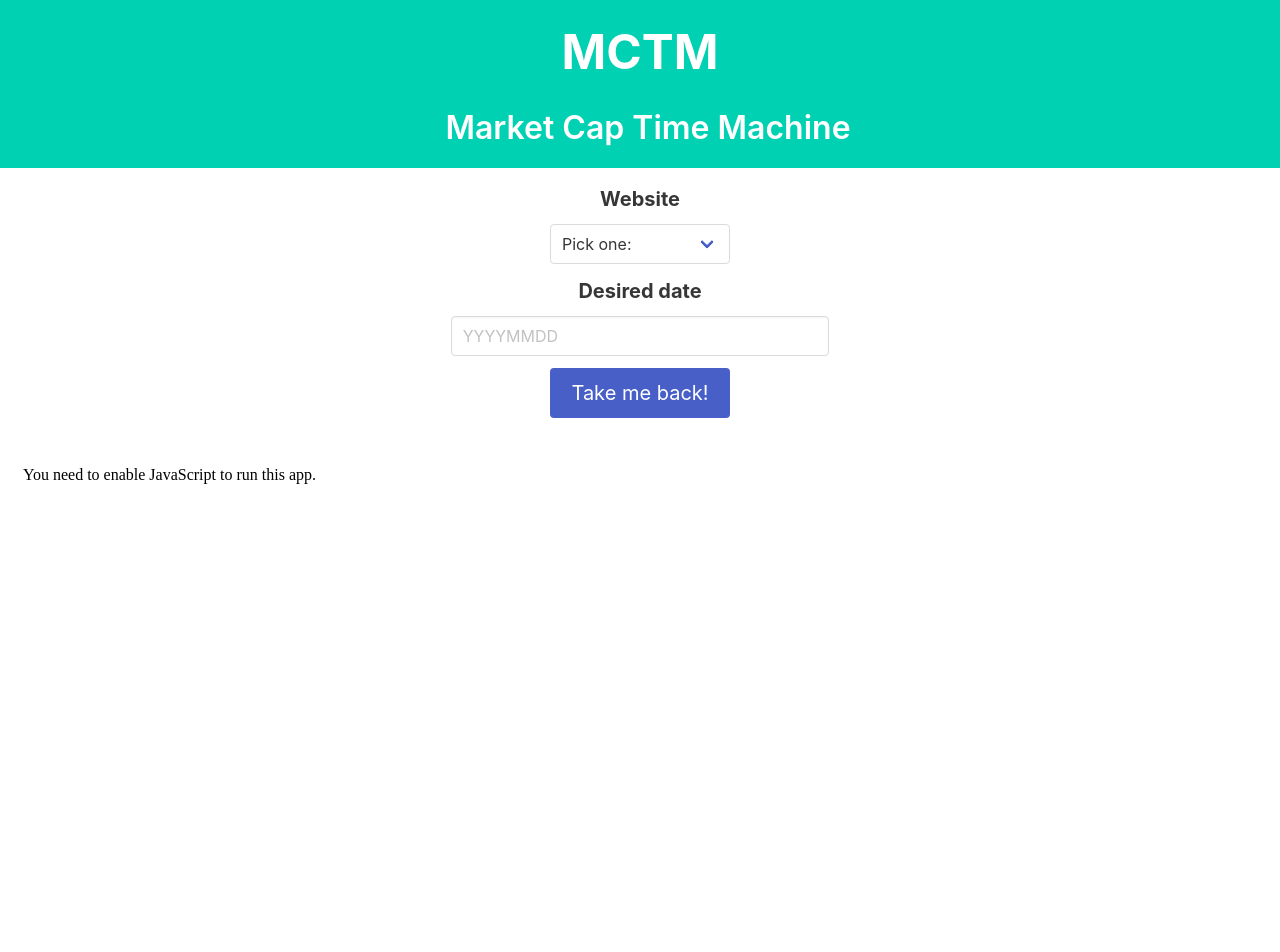
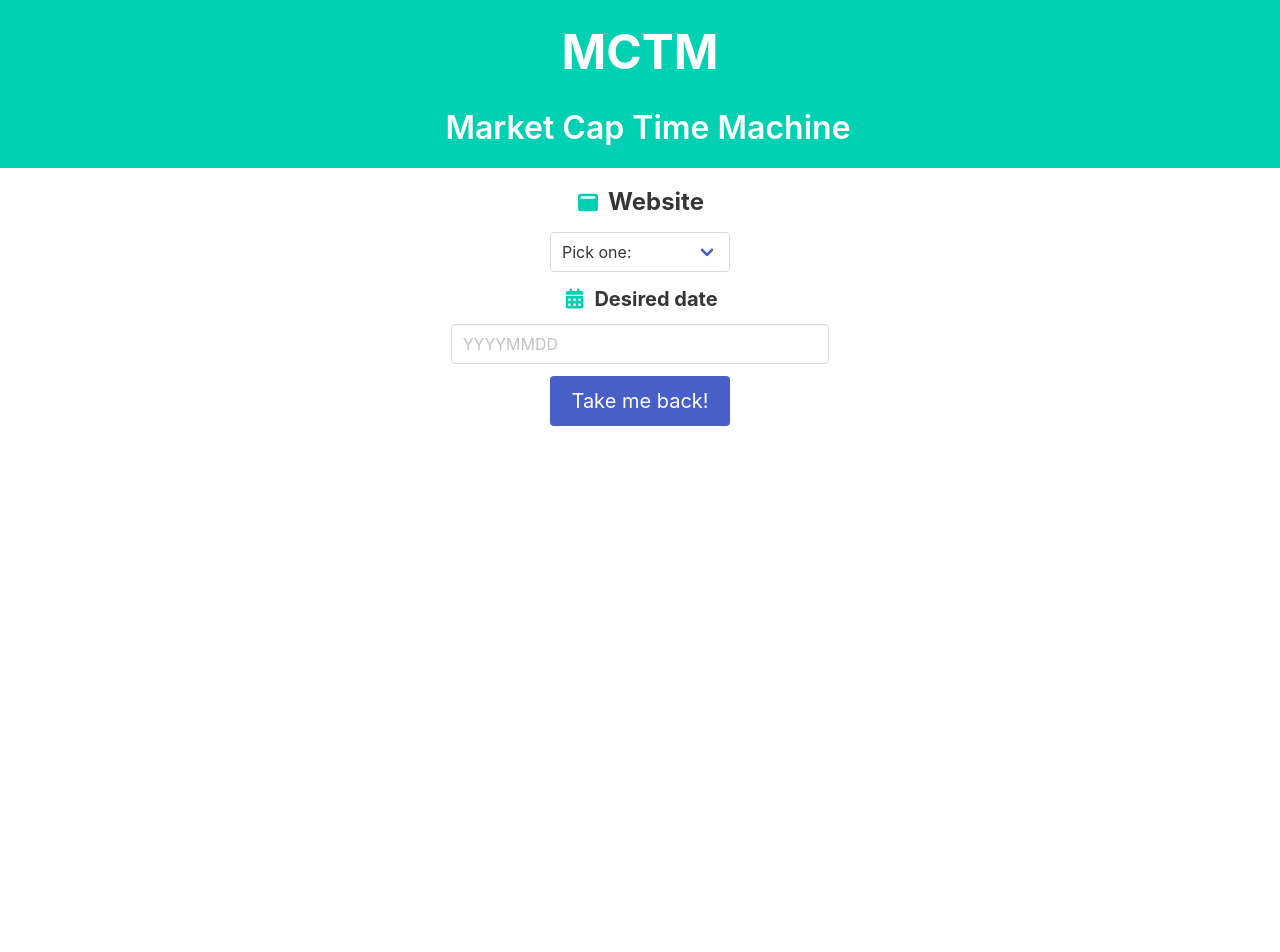
Before and after one commit to antoine-duong/antoine-duong-project-three, a React (Create React App) app: page / in a window 1280 px wide. Shown: the top 952 px of the page. Built offline with nearby package versions, Linux system fonts and the light colour scheme.

Commit message:
Active mixin injection no longer blocked.

```diff
--- a/src/App.js
+++ b/src/App.js
@@ -10,7 +10,8 @@ import Footer from './Components/Footer';
 function App() {
 
   const [inputDate, setInputDate] = useState('');
-  const [snapshot, setSnapshot] = useState({});
+  const [snapshot, setSnapshot] = useState('');
+  const [title, setTitle] = useState('');
 
   return (
     <div className="App">
@@ -18,11 +19,12 @@ function App() {
       <Form
       inputDate={ inputDate }
       setInputDate={ setInputDate }
-      setSnapshot= { setSnapshot }
+      setSnapshot={ setSnapshot }
+      setTitle={ setTitle }
       />
       <RankList
       snapshot={ snapshot }
-      inputDate={ inputDate }
+      title={ title }
       />
       <Footer />
     </div>
--- a/src/Components/Form.js
+++ b/src/Components/Form.js
@@ -22,11 +22,10 @@ const Form = (props)=>{
                 timestamp: props.inputDate,
             }
         }).then((res)=>{
-            // props.setSnapshot(res.data.archived_snapshots.closest);
-            // console.log(res.data.archived_snapshots.closest);
-            let url = res.data.archived_snapshots.closest.url;
-            let urlCorrect = url.replace(/http:/, "https:");
-            props.setSnapshot(urlCorrect);
+            let urlUnsecured = res.data.archived_snapshots.closest.url;
+            let urlSecured = urlUnsecured.replace(/http:/, "https:");
+            props.setSnapshot(urlSecured);
+            props.setTitle(res.data.timestamp)
         })
     }
 
@@ -35,7 +34,12 @@ const Form = (props)=>{
             <div className="column"></div>
             <form className='block mx-6 my-4 column'>
                 <div className="field">
-                    <label htmlFor="urlChoice" className='label is-size-5 is-size-6-mobile'>Website</label>
+                    <label htmlFor="urlChoice" className='label is-size-4 is-size-6-mobile'>
+                        <span className="icon has-text-primary mr-2">
+                            <i className="fas fa-window-maximize is-size-5 is-size-7-mobile"></i>
+                        </span>
+                        Website
+                    </label>
                     <div className="control">
                         <div className="urlSelect select">
                             <select
@@ -52,7 +56,12 @@ const Form = (props)=>{
                     </div>
                 </div>
                 <div className="field">
-                    <label htmlFor="dateValue" className='label is-size-5 is-size-6-mobile'>Desired date</label>
+                    <label htmlFor="dateValue" className='label is-size-5 is-size-6-mobile'>
+                        <span className="icon has-text-primary mr-2">
+                            <i className="fas fa-calendar-days is-size-5 is-size-7-mobile"></i>
+                        </span>
+                        Desired date
+                    </label>
                     <div className="control">
                         <input
                         onChange={inputDateHandler}
--- a/src/Components/RankList.js
+++ b/src/Components/RankList.js
@@ -1,11 +1,9 @@
 const RankList = (props)=>{
-    // let url = props.snapshot.url.toString;
-    // let urlCorrect = url.replace('http:', "https:")
     return (
-        <div className="rankListContainer">
+        <div>
             <iframe
             src = {props.snapshot}
-            title={props.inputDate}
+            title={props.title}
             sandbox=""
             >
                 Your browser doesn't support iframe.
```
